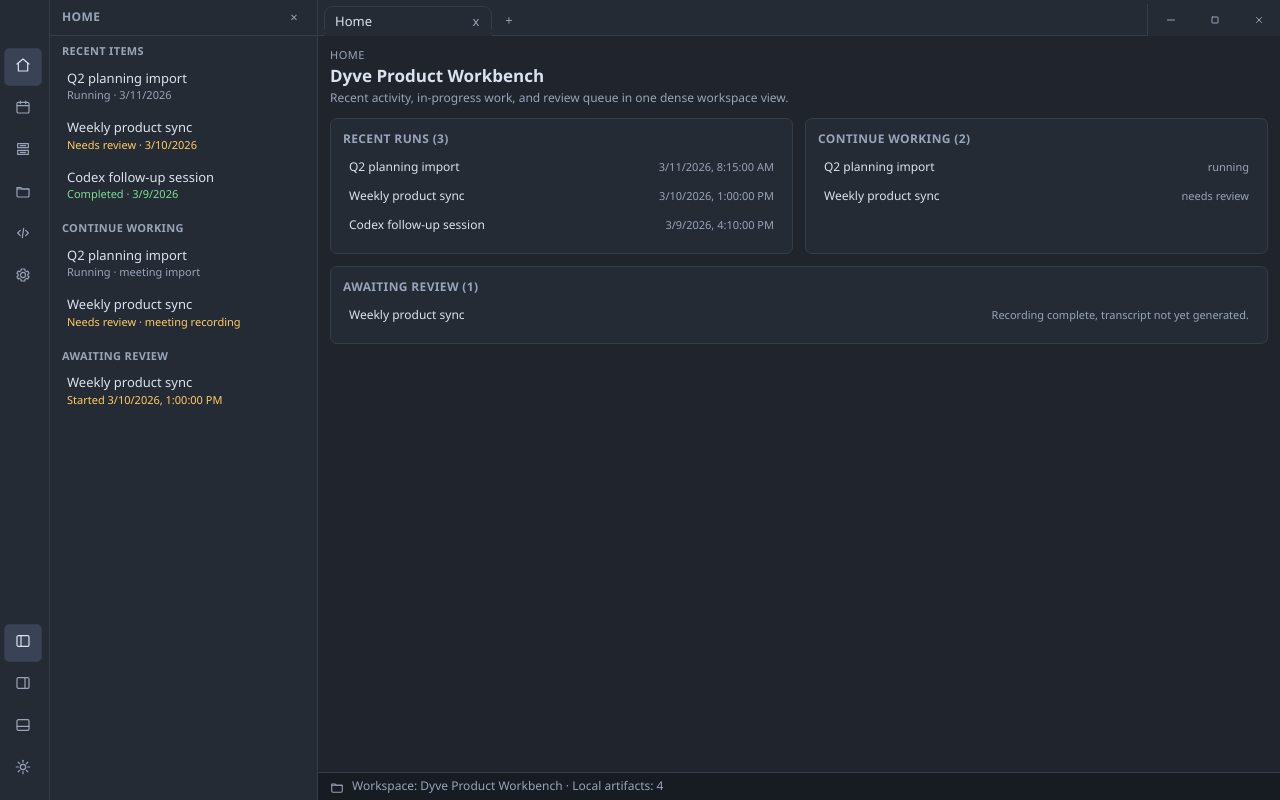
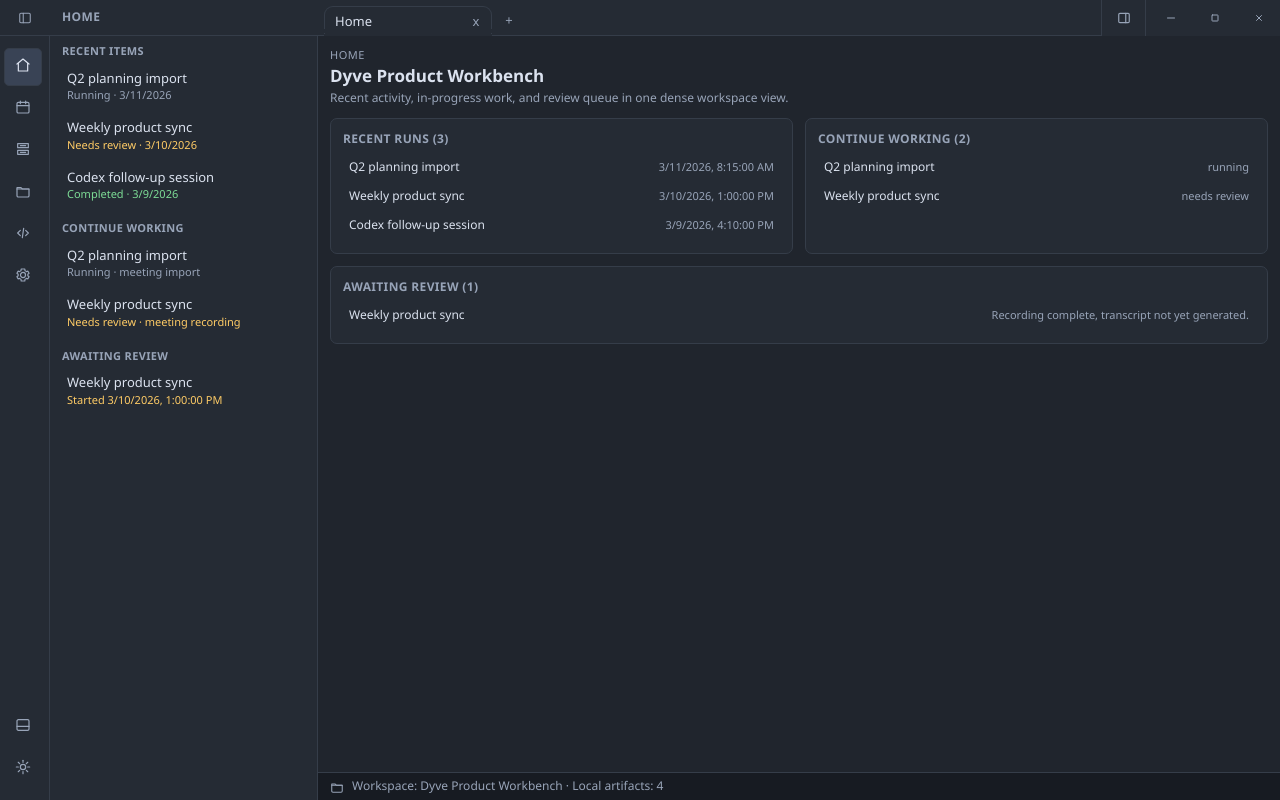
Before and after one commit to axelalbertkarlsson/SkalaMeetingEngine, a React (Vite) app: page / in a window 1280 px wide. Built offline with nearby package versions, Linux system fonts and the light colour scheme.

Commit message:
Still frontend

```diff
--- a/src/App.tsx
+++ b/src/App.tsx
@@ -18,7 +18,6 @@ import {
   MoonIcon,
   PanelBottomIcon,
   PanelLeftIcon,
-  PanelRightIcon,
   RunIcon,
   SunIcon,
   VaultIcon
@@ -589,13 +588,6 @@ function App() {
       onClick: () => setSidebarCollapsed((current) => !current)
     },
     {
-      id: "inspector-toggle",
-      label: inspectorOpen ? "Close inspector (Ctrl/Cmd+I)" : "Open inspector (Ctrl/Cmd+I)",
-      icon: <PanelRightIcon />,
-      active: inspectorOpen,
-      onClick: () => setInspectorOpen((current) => !current)
-    },
-    {
       id: "bottom-toggle",
       label: bottomPanelOpen ? "Close bottom panel (Ctrl/Cmd+J)" : "Open bottom panel (Ctrl/Cmd+J)",
       icon: <PanelBottomIcon />,
@@ -819,12 +811,29 @@ function App() {
           sections={railSections}
           activeSectionId={activeSection}
           onSelectSection={(sectionId) => openSection(sectionId as SectionId)}
-          utilityActions={utilityActions}
+          utilityActions={utilityActions.filter((a) => a.id !== "sidebar-toggle")}
         />
+      }
+      leftHeader={
+        <header className="left-pane-header">
+          <div className="left-pane-header-rail">
+            <button
+              type="button"
+              className="left-pane-toggle"
+              onClick={() => setSidebarCollapsed((current) => !current)}
+              title={sidebarCollapsed ? "Show sidebar (Ctrl/Cmd+B)" : "Hide sidebar (Ctrl/Cmd+B)"}
+              aria-label={sidebarCollapsed ? "Show sidebar" : "Hide sidebar"}
+            >
+              <PanelLeftIcon />
+            </button>
+          </div>
+          <div className="left-pane-header-sidebar" aria-hidden={sidebarCollapsed}>
+            <p className="sidebar-title">{sectionTitles[activeSection]}</p>
+          </div>
+        </header>
       }
       sidebar={
         <CollapsibleSidebar
-          title={sectionTitles[activeSection]}
           collapsed={sidebarCollapsed}
           groups={activeSidebarGroups}
           selectedItemId={selectedSidebarItemId}
@@ -834,9 +843,9 @@ function App() {
               [activeSection]: itemId
             }))
           }
-          onToggleCollapse={() => setSidebarCollapsed((current) => !current)}
         />
       }
+      topRightControls={<WindowTitleBar inspectorOpen={inspectorOpen} onToggleInspector={() => setInspectorOpen((current) => !current)} />}
       workspace={
         <WorkspacePane
           tabs={tabs}
@@ -845,7 +854,6 @@ function App() {
           onCloseTab={closeTab}
           onCreateTab={createScratchTab}
           onReorderTabs={reorderTabs}
-          topRightControls={<WindowTitleBar />}
         >
           {renderWorkspaceContent()}
         </WorkspacePane>
--- a/src/components/AppShell.tsx
+++ b/src/components/AppShell.tsx
@@ -12,7 +12,9 @@ interface AppShellProps {
   onBottomPanelResizeStart: (event: MouseEvent<HTMLDivElement>) => void;
   rail: ReactNode;
   sidebar: ReactNode;
+  leftHeader: ReactNode;
   workspace: ReactNode;
+  topRightControls?: ReactNode;
   inspector: ReactNode;
   bottomPanel: ReactNode;
   children?: ReactNode;
@@ -30,7 +32,9 @@ export function AppShell(props: AppShellProps) {
     onBottomPanelResizeStart,
     rail,
     sidebar,
+    leftHeader,
     workspace,
+    topRightControls,
     inspector,
     bottomPanel,
     children
@@ -46,6 +50,10 @@ export function AppShell(props: AppShellProps) {
 
   return (
     <div className="app-shell" style={style}>
+      <div className="app-shell-left-header">{leftHeader}</div>
+
+      {topRightControls ? <div className="app-shell-top-right-controls">{topRightControls}</div> : null}
+
       <div className="app-shell-rail">{rail}</div>
 
       <aside className="app-shell-sidebar" aria-hidden={sidebarCollapsed}>
--- a/src/components/shell/CollapsibleSidebar.tsx
+++ b/src/components/shell/CollapsibleSidebar.tsx
@@ -8,34 +8,18 @@ export interface SidebarGroupData {
 }
 
 interface CollapsibleSidebarProps {
-  title: string;
   collapsed: boolean;
   groups: SidebarGroupData[];
   selectedItemId?: string;
   onSelectItem: (itemId: string) => void;
-  onToggleCollapse: () => void;
 }
 
 export function CollapsibleSidebar(props: CollapsibleSidebarProps) {
-  const { title, collapsed, groups, selectedItemId, onSelectItem, onToggleCollapse } = props;
+  const { collapsed, groups, selectedItemId, onSelectItem } = props;
 
   return (
     <div className="collapsible-sidebar">
       {!collapsed && (
-        <>
-          <header className="sidebar-header">
-            <p className="sidebar-title">{title}</p>
-            <button
-              type="button"
-              className="icon-inline-button"
-              onClick={onToggleCollapse}
-              title="Collapse sidebar"
-              aria-label="Collapse sidebar"
-            >
-              ×
-            </button>
-          </header>
-
         <div className="sidebar-content">
           {groups.length === 0 ? (
             <p className="sidebar-empty">No items yet.</p>
@@ -51,7 +35,6 @@ export function CollapsibleSidebar(props: CollapsibleSidebarProps) {
             ))
           )}
         </div>
-        </>
       )}
     </div>
   );
--- a/src/components/shell/WindowTitleBar.tsx
+++ b/src/components/shell/WindowTitleBar.tsx
@@ -1,13 +1,19 @@
 import { useEffect, useState } from "react";
 import { getCurrentWindow } from "@tauri-apps/api/window";
 import {
+  PanelRightIcon,
   WindowCloseIcon,
   WindowMaximizeIcon,
   WindowMinimizeIcon,
   WindowRestoreIcon
 } from "./icons";
 
-export function WindowTitleBar() {
+interface WindowTitleBarProps {
+  inspectorOpen: boolean;
+  onToggleInspector: () => void;
+}
+
+export function WindowTitleBar({ inspectorOpen, onToggleInspector }: WindowTitleBarProps) {
   const [isMaximized, setIsMaximized] = useState(false);
 
   useEffect(() => {
@@ -69,6 +75,16 @@ export function WindowTitleBar() {
     <div className="window-controls" role="toolbar" aria-label="Window controls">
       <button
         type="button"
+        className={`window-control-button utility${inspectorOpen ? " active" : ""}`}
+        aria-label={inspectorOpen ? "Close inspector" : "Open inspector"}
+        title={inspectorOpen ? "Close inspector (Ctrl/Cmd+I)" : "Open inspector (Ctrl/Cmd+I)"}
+        onClick={onToggleInspector}
+      >
+        <PanelRightIcon />
+      </button>
+
+      <button
+        type="button"
         className="window-control-button"
         aria-label="Minimize"
         onClick={() => void runWindowAction("minimize")}
--- a/src/styles.css
+++ b/src/styles.css
@@ -19,6 +19,7 @@
   --sidebar-width: 268px;
   --inspector-width: 296px;
   --bottom-panel-height: 188px;
+  --window-controls-width: 176px;
   --radius-xs: 3px;
   --radius-sm: 5px;
   --radius-md: 7px;
@@ -154,6 +155,7 @@ table {
   grid-row: 1;
   min-width: 0;
   min-height: 0;
+
   border-left: 1px solid var(--border-color);
   background: var(--panel-bg-secondary);
 }
@@ -171,6 +173,73 @@ table {
   grid-row: 3;
   border-top: 1px solid var(--border-color);
   background: var(--panel-bg-tertiary);
+}
+
+.app-shell-left-header {
+  grid-column: 1 / 3;
+  grid-row: 1;
+  align-self: start;
+  height: 36px;
+  z-index: 6;
+}
+
+.app-shell-top-right-controls {
+  grid-column: 4 / 7;
+  grid-row: 1;
+  align-self: start;
+  justify-self: end;
+  height: 36px;
+  z-index: 7;
+}
+
+.left-pane-header {
+  display: grid;
+  grid-template-columns: var(--rail-width) minmax(0, 1fr);
+  height: 36px;
+  background: var(--shell-sidebar-bg);
+  border-bottom: 1px solid var(--border-color);
+}
+
+.left-pane-header-rail {
+  display: flex;
+  align-items: center;
+  justify-content: center;
+}
+
+.left-pane-header-sidebar {
+  min-width: 0;
+  display: flex;
+  align-items: center;
+  padding: 0 var(--space-3);
+
+  overflow: hidden;
+}
+
+.left-pane-header-sidebar[aria-hidden="true"] {
+  opacity: 0;
+}
+
+.left-pane-toggle {
+  width: 28px;
+  height: 28px;
+  border: 1px solid transparent;
+  border-radius: var(--radius-sm);
+  background: transparent;
+  color: var(--text-muted);
+  cursor: pointer;
+  display: inline-flex;
+  align-items: center;
+  justify-content: center;
+}
+
+.left-pane-toggle:hover {
+  background: var(--hover-bg);
+  color: var(--text-primary);
+}
+
+.left-pane-toggle svg {
+  width: 14px;
+  height: 14px;
 }
 
 .shell-status {
@@ -277,15 +346,7 @@ table {
   flex-direction: column;
   height: 100%;
   min-width: 0;
-}
-
-.sidebar-header {
-  display: flex;
-  align-items: center;
-  justify-content: space-between;
-  height: 36px;
-  padding: 0 var(--space-3);
-  border-bottom: 1px solid var(--border-color);
+  padding-top: 36px;
 }
 
 .sidebar-title {
@@ -294,23 +355,6 @@ table {
   letter-spacing: 0.03em;
   text-transform: uppercase;
   color: var(--text-muted);
-}
-
-.icon-inline-button {
-  width: 22px;
-  height: 22px;
-  border: 1px solid transparent;
-  border-radius: var(--radius-xs);
-  background: transparent;
-  color: var(--text-muted);
-  cursor: pointer;
-  line-height: 1;
-  padding: 0;
-}
-
-.icon-inline-button:hover {
-  background: var(--hover-bg);
-  color: var(--text-primary);
 }
 
 .sidebar-content {
@@ -392,7 +436,7 @@ table {
   align-items: flex-end;
   height: 36px;
   min-height: 36px;
-  padding: 4px 0 0 6px;
+  padding: 4px calc(var(--window-controls-width) + 8px) 0 6px;
   gap: 0;
   background: var(--shell-sidebar-bg);
   position: relative;
@@ -439,9 +483,12 @@ table {
   display: flex;
   align-items: stretch;
   height: 100%;
+
   border-left: 1px solid var(--border-color);
   background: var(--shell-sidebar-bg);
 }
+
+
 
 .window-control-button {
   width: 44px;
@@ -456,11 +503,20 @@ table {
   justify-content: center;
 }
 
+.window-control-button.utility {
+  border-right: 1px solid var(--border-color);
+  margin-right: 2px;
+}
+
+
+
 .window-control-button:hover {
   background: var(--hover-bg);
   color: var(--text-primary);
   border-left-color: var(--border-color);
 }
+
+
 
 .window-control-button.close:hover {
   background: #c42b1c;
@@ -468,10 +524,19 @@ table {
   border-left-color: #c42b1c;
 }
 
+
+
 .window-control-button svg {
   width: 12px;
   height: 12px;
   stroke-width: 2;
+}
+
+
+
+.window-control-button.utility svg {
+  width: 14px;
+  height: 14px;
 }
 .workspace-tab {
   display: inline-flex;
```
Lines whose indentation alone changed are shown as unchanged.
